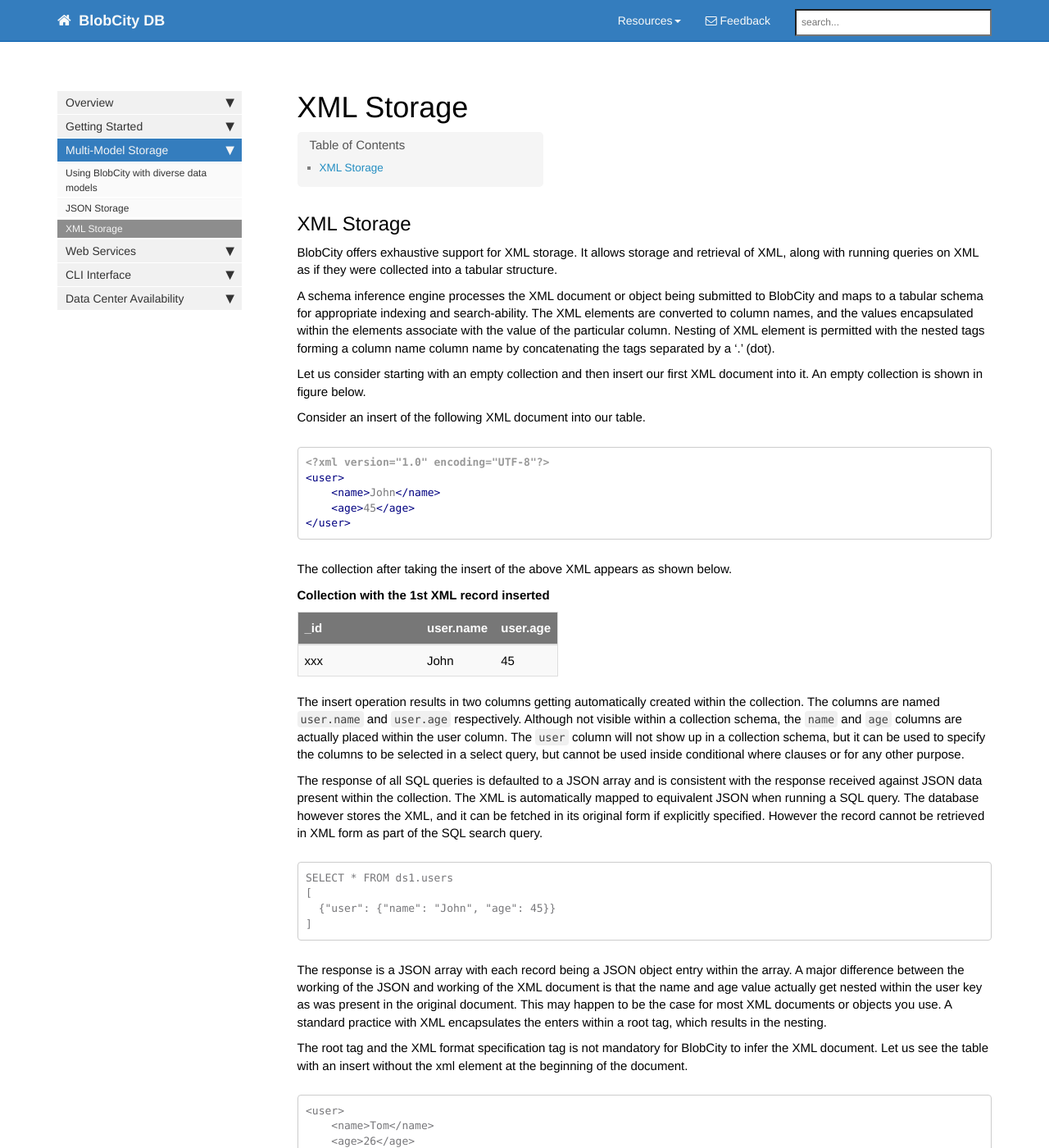
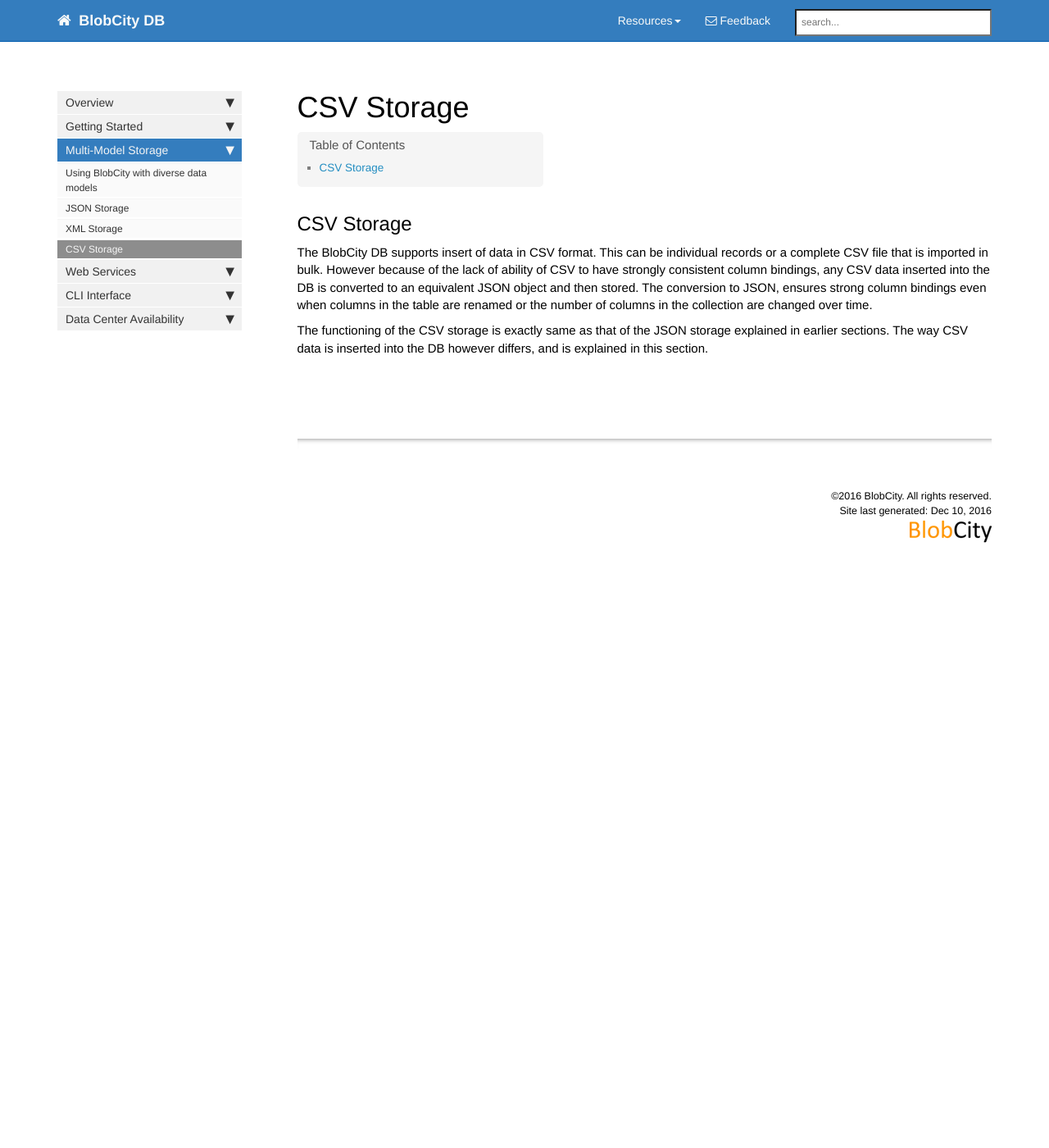
Before and after one commit to blobcity/blobcity.github.io, a Jekyll site: the page built from pages/mydoc/multi_model_storage_xml_storage.md, in a window 1280 px wide and 1400 px high. Shown: the whole window at 82% size. Built offline with Jekyll 4.4.1, drawn with Linux system fonts in a browser that asks for light colours; nearby versions of some CDN libraries; comment, search, counter and statistics services are not loaded; some of the changed text lies outside the part shown.

Commit message:
Page updates to Multi-model XML & CSV

````diff
--- a/_data/sidebars/home_sidebar.yml
+++ b/_data/sidebars/home_sidebar.yml
@@ -75,6 +75,9 @@
       output: web, pdf
     - title: XML Storage
       url: /multi-model-storage-xml.html
+      output: web, pdf
+    - title: CSV Storage
+      url: /multi-model-storage-csv.html
       output: web, pdf
 
   - title: Web Services
--- a/_data/sidebars/mydoc_sidebar.yml
+++ b/_data/sidebars/mydoc_sidebar.yml
@@ -75,6 +75,9 @@
       output: web, pdf
     - title: XML Storage
       url: /multi-model-storage-xml.html
+      output: web, pdf
+    - title: CSV Storage
+      url: /multi-model-storage-csv.html
       output: web, pdf
 
   - title: Web Services
--- a/pages/mydoc/multi_model_storage_xml_storage.md
+++ b/pages/mydoc/multi_model_storage_xml_storage.md
@@ -1,86 +1,13 @@
 ---
-title: XML Storage
+title: CSV Storage
 sidebar: mydoc_sidebar
-permalink: multi-model-storage-xml.html
+permalink: multi-model-storage-csv.html
 folder: mydoc
 ---
 
-## XML Storage
+## CSV Storage
 
-BlobCity offers exhaustive support for XML storage. It allows storage and retrieval of XML, along with running queries on XML as if they were collected into a tabular structure.
+The BlobCity DB supports insert of data in CSV format. This can be individual records or a complete CSV file that is imported in bulk. However because of the lack of ability of CSV to have strongly consistent column bindings, any CSV data inserted into the DB is converted to an equivalent JSON object and then stored. The conversion to JSON, ensures strong column bindings even when columns in the table are renamed or the number of columns in the collection are changed over time.
 
-A schema inference engine processes the XML document or object being submitted to BlobCity and maps to a tabular schema for appropriate indexing and search-ability. The XML elements are converted to column names, and the values encapsulated within the elements associate with the value of the particular column. Nesting of XML element is permitted with the nested tags forming a column name column name by concatenating the tags separated by a ‘.’ (dot).
-
-Let us consider starting with an empty collection and then insert our first XML document into it. An empty collection is shown in figure below.
-
-Consider an insert of the following XML document into our table.
-
-```xml
-<?xml version="1.0" encoding="UTF-8"?>
-<user>
-    <name>John</name>
-    <age>45</age>
-</user>
-```
-
-The collection after taking the insert of the above XML appears as shown below.
-
-**Collection with the 1st XML record inserted**
-
-_id | user.name | user.age
-----|----|----|
-xxx | John | 45
-
-The insert operation results in two columns getting automatically created within the collection. The columns are named `user.name` and `user.age` respectively. Although not visible within a collection schema, the `name` and `age` columns are actually placed within the user column. The `user` column will not show up in a collection schema, but it can be used to specify the columns to be selected in a select query, but cannot be used inside conditional where clauses or for any other purpose.
-
-The response of all SQL queries is defaulted to a JSON array and is consistent with the response received against JSON data present within the collection. The XML is automatically mapped to equivalent JSON when running a SQL query. The database however stores the XML, and it can be fetched in its original form if explicitly specified. However the record cannot be retrieved in XML form as part of the SQL search query.
-
-```
-SELECT * FROM ds1.users
-[
-  {"user": {"name": "John", "age": 45}}
-]
-```
-
-The response is a JSON array with each record being a JSON object entry within the array. A major difference between the working of the JSON and working of the XML document is that the name and age value actually get nested within the user key as was present in the original document. This may happen to be the case for most XML documents or objects you use. A standard practice with XML encapsulates the enters within a root tag, which results in the nesting.
-
-The root tag and the XML format specification tag is not mandatory for BlobCity to infer the XML document. Let us see the table with an insert without the xml element at the beginning of the document.
-
-```
-<user>
-    <name>Tom</name>
-    <age>26</age>
-</user>
-```
-
-**Collection with a 2nd XML record inserted**
-
-_id | user.name | user.age
-----|----|----|
-xxx | John | 45
-xxx | Tom | 26
-
-The insert is successful with the collection getting an additional record. The xxx is the placeholder for auto-defined values, with the actual record containing a unique value that is auto generated by the database.
-
-To explicitly specify the `_id` value for any element, the following XML structure needs to be used.
-
-```
-<?xml version="1.0" encoding="UTF-8"?>
-<_id>1000</_id>
-<user>
-    <name>Mary</name>
-    <age>30</age>
-</user>
-```
-
-**Collection with 3rd XML record having an explicitly specified _id value**
-
-_id | user.name | user.age
-----|----|----|
-xxx | John | 45
-xxx | Tom | 26
-1000 | Mary | 30
-
-
-
+The functioning of the CSV storage is exactly same as that of the JSON storage explained in earlier sections. The way CSV data is inserted into the DB however differs, and is explained in this section.
 {% include links.html %}
````
Also changed, not shown: pages/mydoc/multi_model_storage_csv_storage.md (added, +145 -0 lines).
